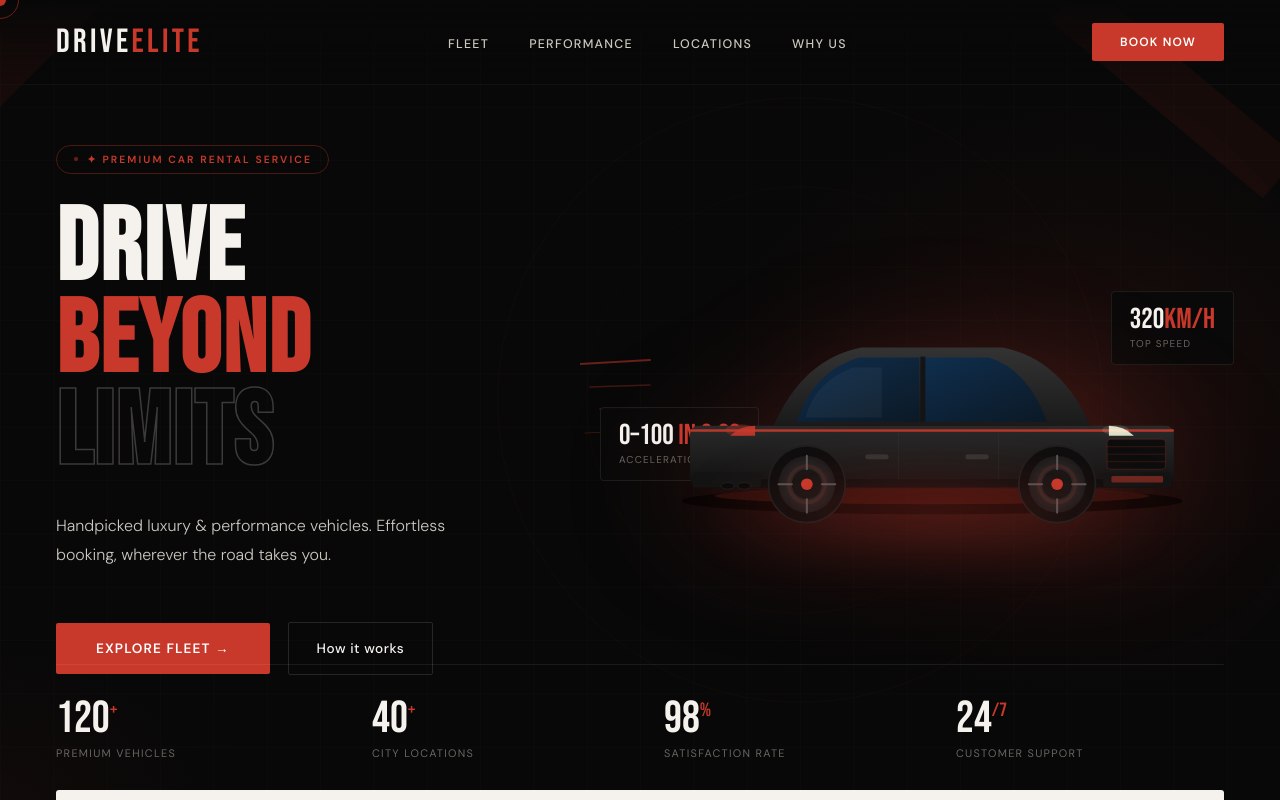
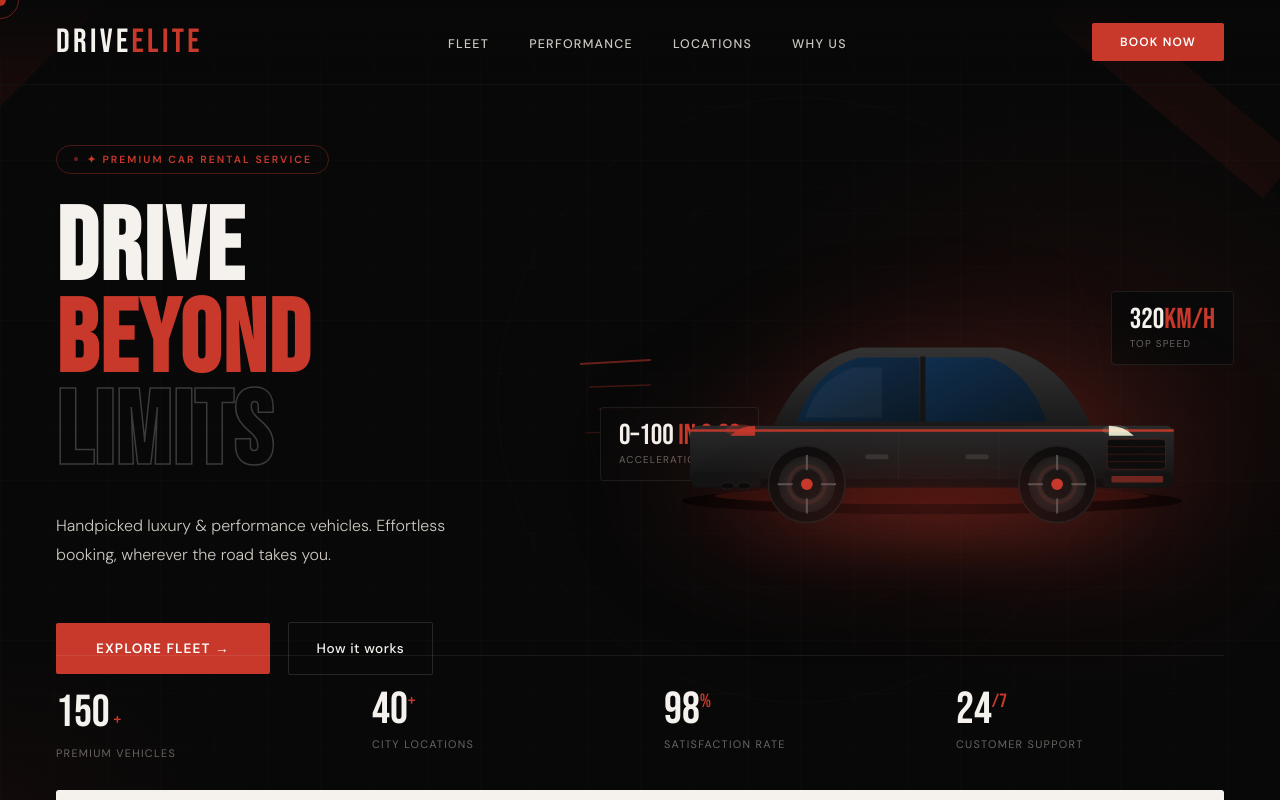
Before and after one commit to rudhrabalankari/JustRideJS, a plain HTML site: page index.html in a window 1280 px wide. Shown: the top 800 px of the page. Drawn offline with Linux system fonts and the light colour scheme; no server answers.

Commit message:
Added the counter graphics to the premium vehicles dashboard

```diff
--- a/index.html
+++ b/index.html
@@ -469,7 +469,8 @@
 
       <div class="hero-stats">
         <div class="stat">
-          <div class="stat-num">120<sup>+</sup></div>
+          <!-- <div class="stat-num">120<sup>+</sup></div> -->
+          <div class="value c0"><sup>+</sup></div>
           <div class="stat-label">Premium Vehicles</div>
         </div>
         <div class="stat">
--- a/styles.css
+++ b/styles.css
@@ -1888,3 +1888,54 @@ footer {
     padding: 48px 24px 24px;
   }
 }
+
+@property --n0 {
+  syntax: "<integer>";
+  initial-value: 0;
+  inherits: false;
+}
+@keyframes count0 {
+  from {
+    --n0: 0;
+  }
+  to {
+    --n0: 150;
+  }
+}
+
+/* .stat-num {
+  font-family: "Bebas Neue", sans-serif;
+  font-size: 2.8rem;
+  line-height: 1;
+  color: var(--white);
+} */
+.value {
+  font-family: "Bebas Neue", sans-serif;
+  font-size: 2.8rem;
+  line-height: 1;
+  color: var(--white);
+  line-height: 1.1;
+  margin-bottom: 5px;
+  animation-fill-mode: forwards;
+  animation-timing-function: cubic-bezier(0.22, 1, 0.36, 1);
+  display: inline-flex;
+  align-items: baseline;
+}
+
+.value sup {
+  font-size: 1.2rem;
+  color: var(--red);
+  order: 2;
+  margin-left: 0.2em;
+}
+.value::after {
+  content: counter(num);
+  order: 1;
+}
+
+.c0 {
+  counter-reset: num var(--n0);
+  animation: count0 1.4s;
+  animation-delay: 0.1s;
+  animation-fill-mode: both;
+}
```
